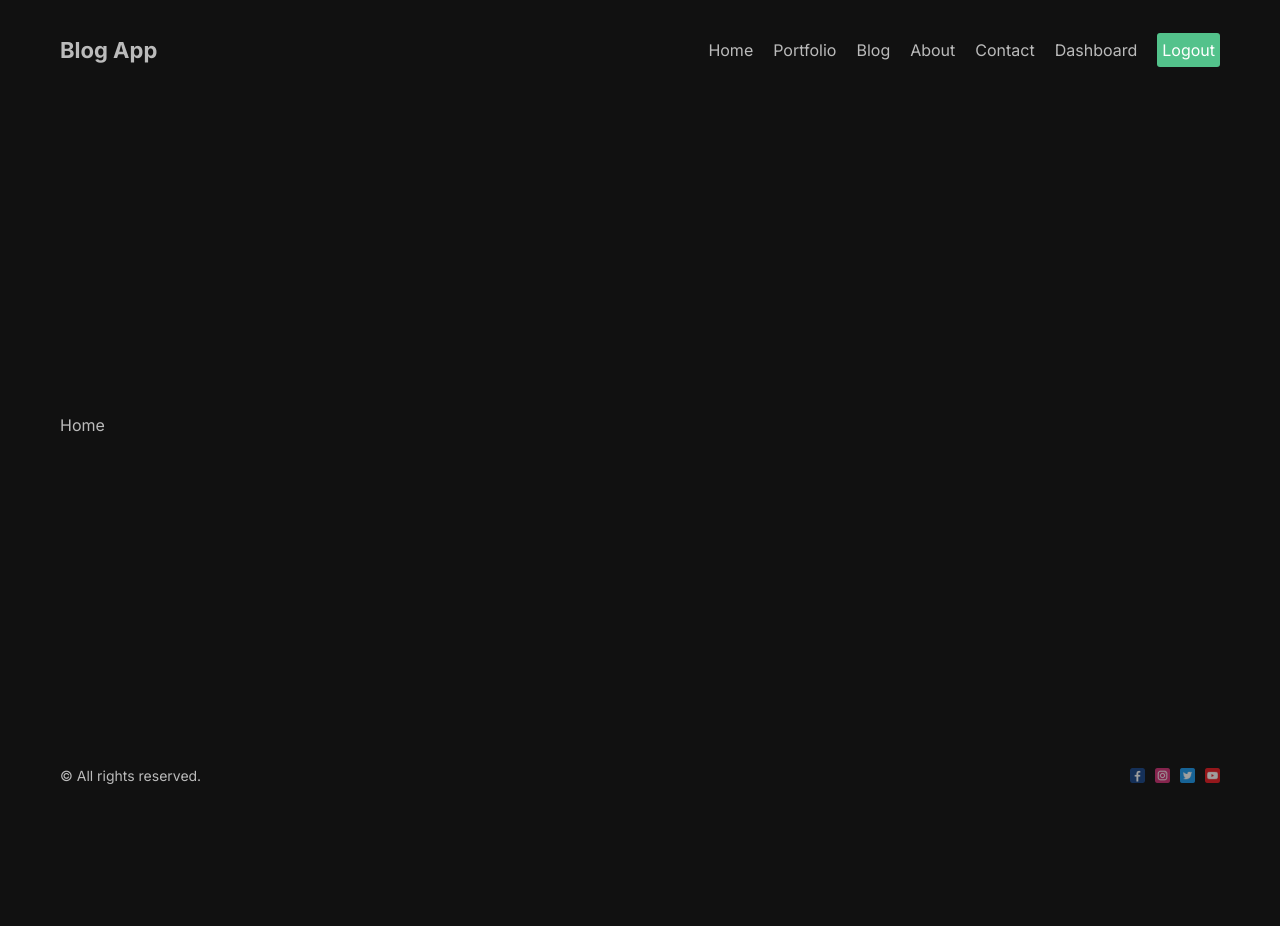
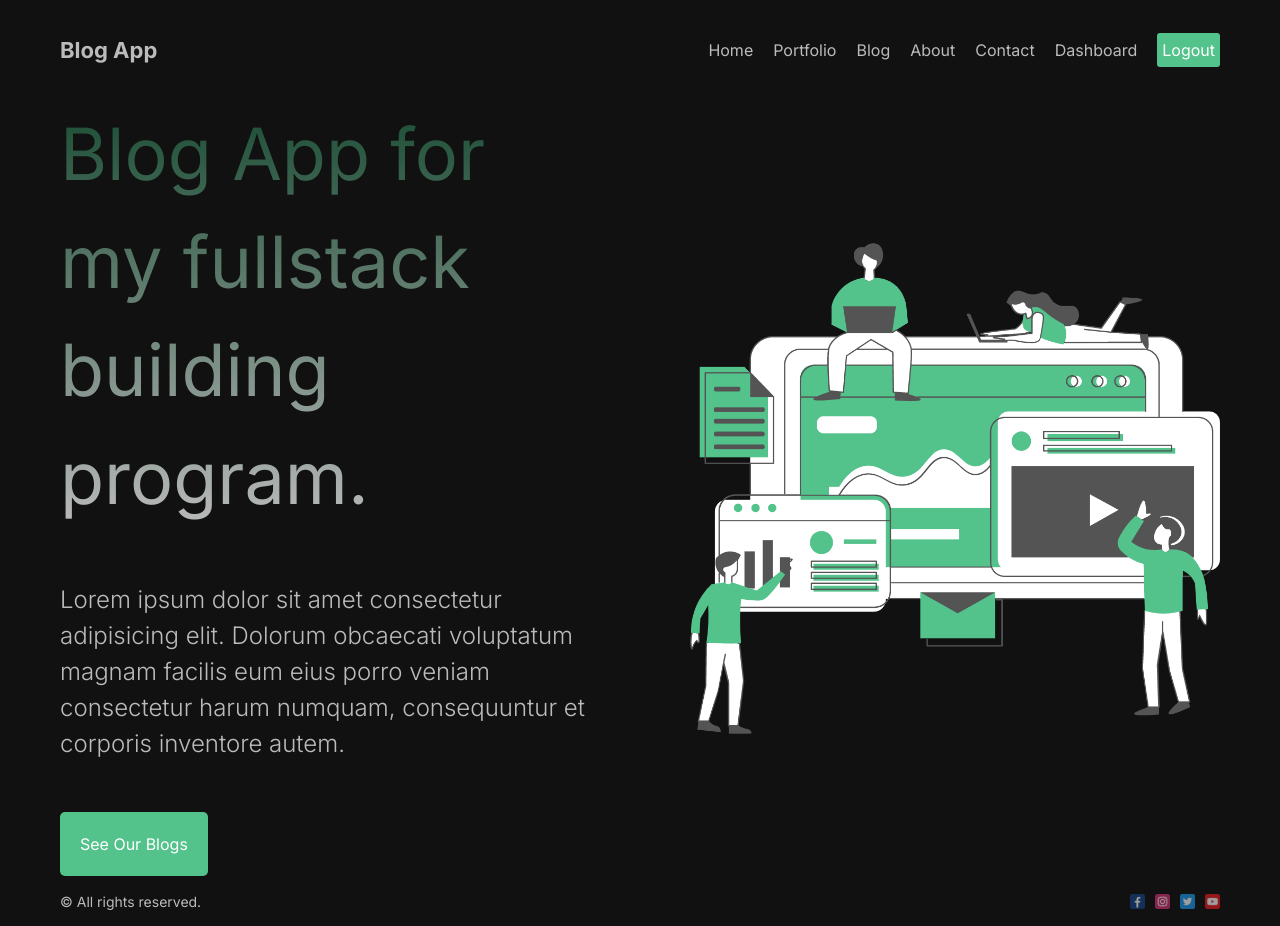
Before and after one commit to mhmttpk/blog-app, a Next.js app: page / in a window 1280 px wide. Before the commit the page ends 800 px from the top, so only its background shows below. Built offline with nearby package versions, Linux system fonts and the light colour scheme.

Commit message:
Home page has been structured and styled

```diff
--- a/next.config.js
+++ b/next.config.js
@@ -1,4 +1,8 @@
 /** @type {import('next').NextConfig} */
-const nextConfig = {}
+const nextConfig = {
+    images: {
+        domains: ["images.pexels.com"],
+    },
+};
 
 module.exports = nextConfig
--- a/src/app/page.js
+++ /dev/null
@@ -1,7 +0,0 @@
-export default function Home() {
-  return (
-    <div>
-      Home
-    </div>
-  )
-}
--- /dev/null
+++ b/src/app/page.jsx
@@ -0,0 +1,22 @@
+import styles from './page.module.css';
+import Image from 'next/image';
+import Hero from 'public/hero.png';
+
+export default function Home() {
+  return (
+    <div className={styles.container}>
+      <div className={styles.item}>
+        <h1 className={styles.title}>Blog App for my fullstack building program.</h1>
+        <p className={styles.desc}>
+          Lorem ipsum dolor sit amet consectetur adipisicing elit.
+          Dolorum obcaecati voluptatum magnam facilis eum eius porro
+          veniam consectetur harum numquam, consequuntur et corporis inventore autem.
+        </p>
+        <button className={styles.button}>See Our Blogs</button>
+      </div>
+      <div className={styles.item}>
+        <Image src={Hero} priority={true} alt="" className={styles.img}/>
+      </div>
+    </div>
+  )
+}
--- /dev/null
+++ b/src/app/page.module.css
@@ -0,0 +1,40 @@
+.container {
+    display: flex;
+    align-items: center;
+    gap: 100px;
+}
+
+.item {
+    flex: 1;
+    display: flex;
+    flex-direction: column;
+    gap: 50px;
+}
+
+.title {
+    font-size: 72px;
+    background: linear-gradient(to bottom, #194c33, #bbb);
+    -webkit-background-clip: text;
+    -webkit-text-fill-color: transparent;
+}
+
+.img {
+    width: 100%;
+    height: 500px;
+    object-fit: cover;
+}
+
+.desc {
+    font-size: 24px;
+    font-weight: 300;
+}
+
+.button {
+    padding: 20px;
+    cursor: pointer;
+    background-color: #53c28b;
+    border: none;
+    border-radius: 5px;
+    width: max-content;
+    color: white;
+}
```
